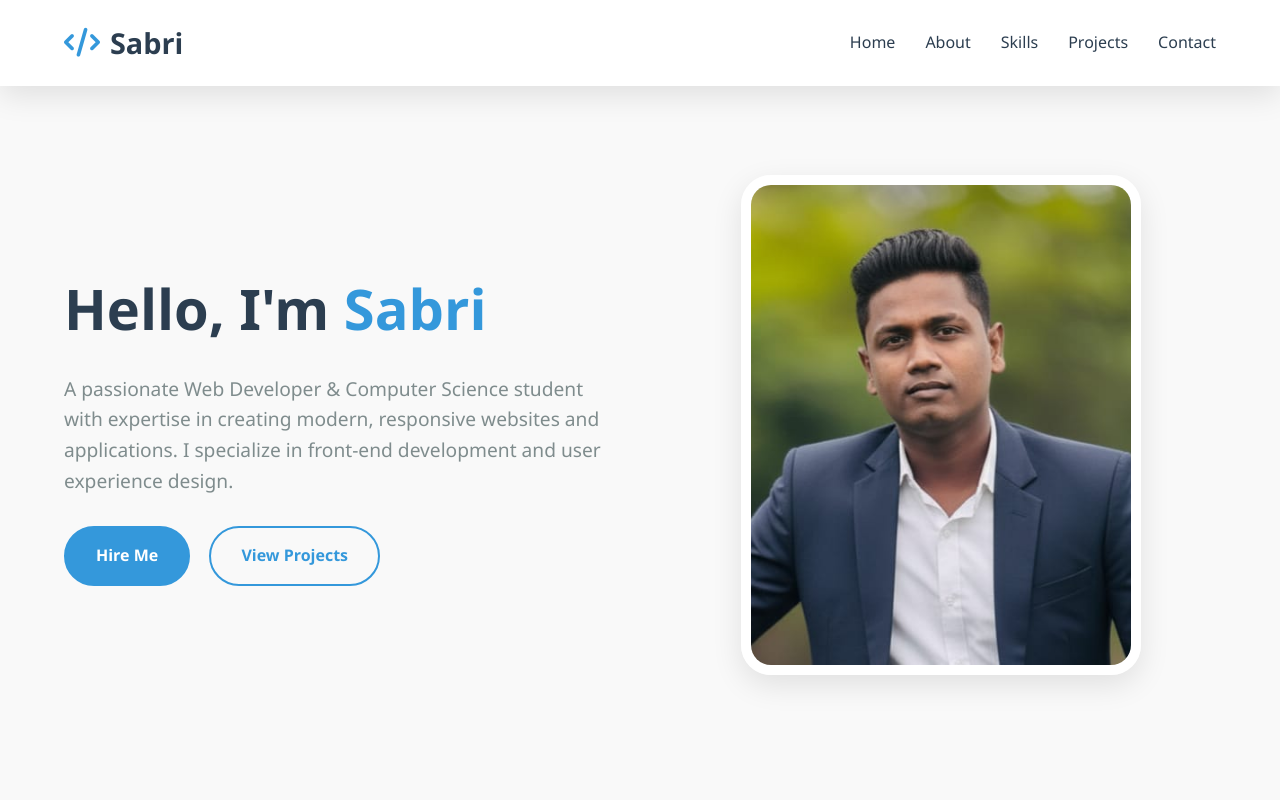
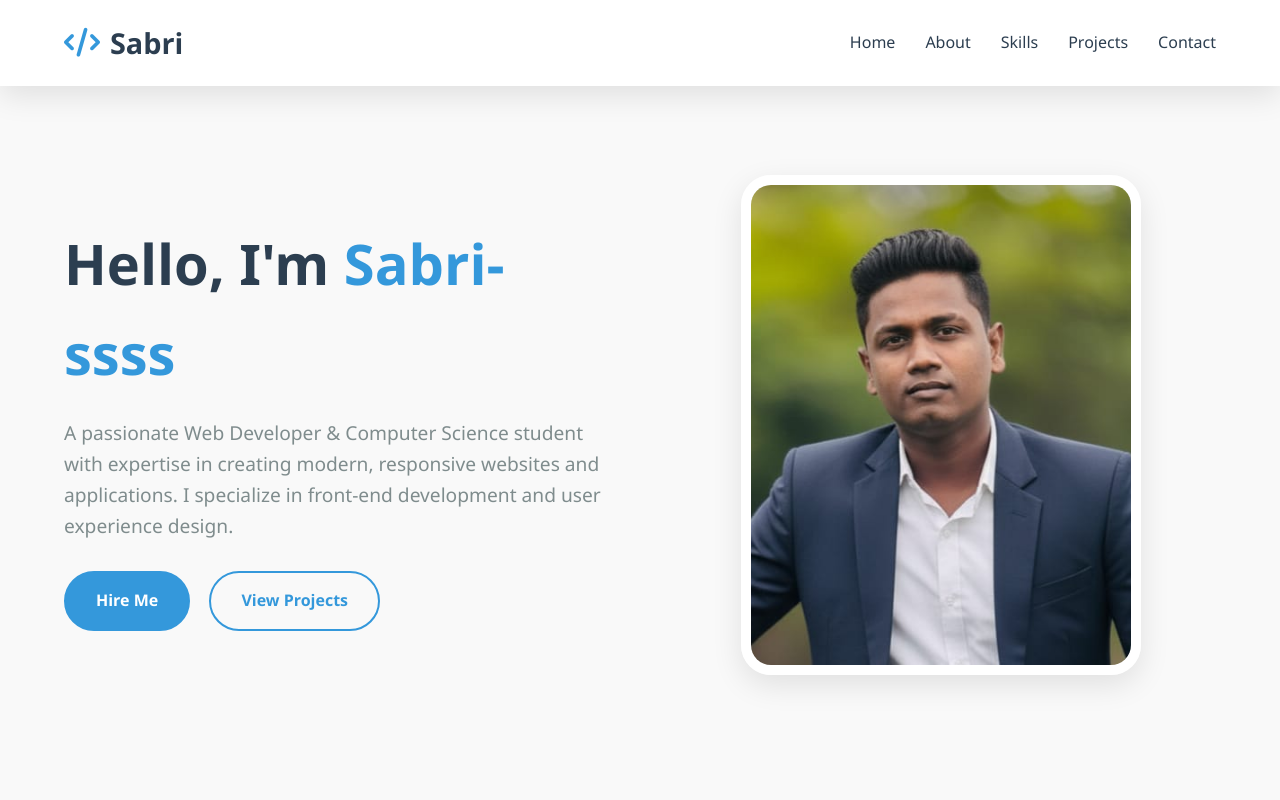
Before and after one commit to Sabri123-ux/website-practical, a website: page index.html in a window 1280 px wide. Shown: the top 800 px of the page. Drawn offline with Linux system fonts and the light colour scheme.

Commit message:
file edited

```diff
--- a/index.html
+++ b/index.html
@@ -29,7 +29,7 @@
     <!-- Hero Section -->
     <section id="home" class="hero">
         <div class="hero-content">
-            <h1>Hello, I'm <span>Sabri</span></h1>
+            <h1>Hello, I'm <span>Sabri-ssss</span></h1>
             <p>A passionate Web Developer & Computer Science student with expertise in creating modern, responsive websites and applications. I specialize in front-end development and user experience design.</p>
             <div class="hero-buttons">
                 <a href="#contact" class="cta-button">Hire Me</a>
```
